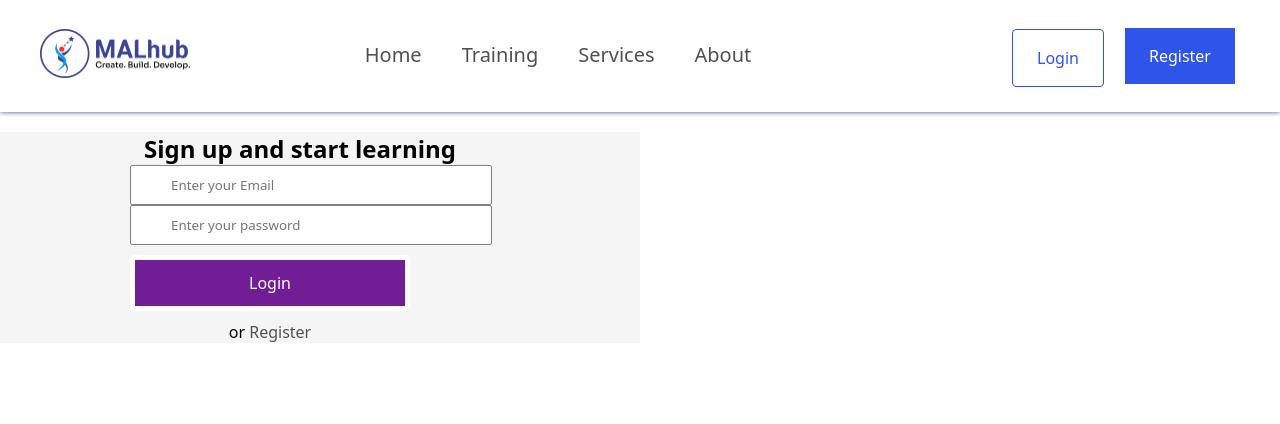
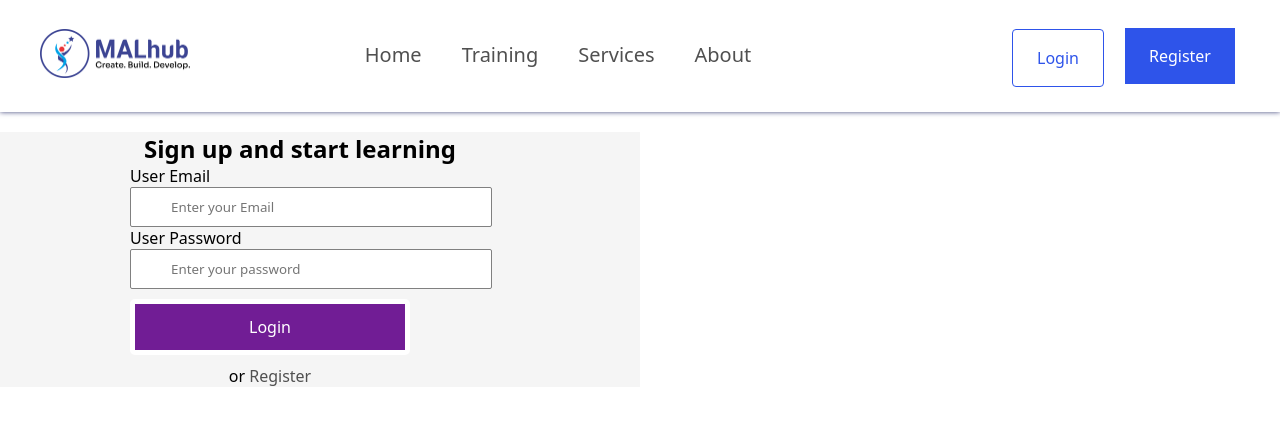
Before and after one commit to richdede/Malhub-Enrollment-Management, a React (Vite) app in the folder client/: page /login in a window 1280 px wide. Shown: the top 424 px of the page. Built offline with nearby package versions, Linux system fonts and the light colour scheme.

Commit message:
frontend

```diff
--- a/client/src/pages/Login/Login.jsx
+++ b/client/src/pages/Login/Login.jsx
@@ -37,12 +37,14 @@ const Login = () => {
           <h2>Sign up and start learning</h2>
         </div>
         <form onSubmit={handleLogin}>
+          <label htmlFor="email">User Email</label>
           <input
-            type="text"
+            type="email"
             value={email}
             onChange={(e) => setEmail(e.target.value)}
             placeholder="Enter your Email"
           />
+          <label htmlFor="password">User Password</label>
           <input
             type="password"
             value={password}
```
